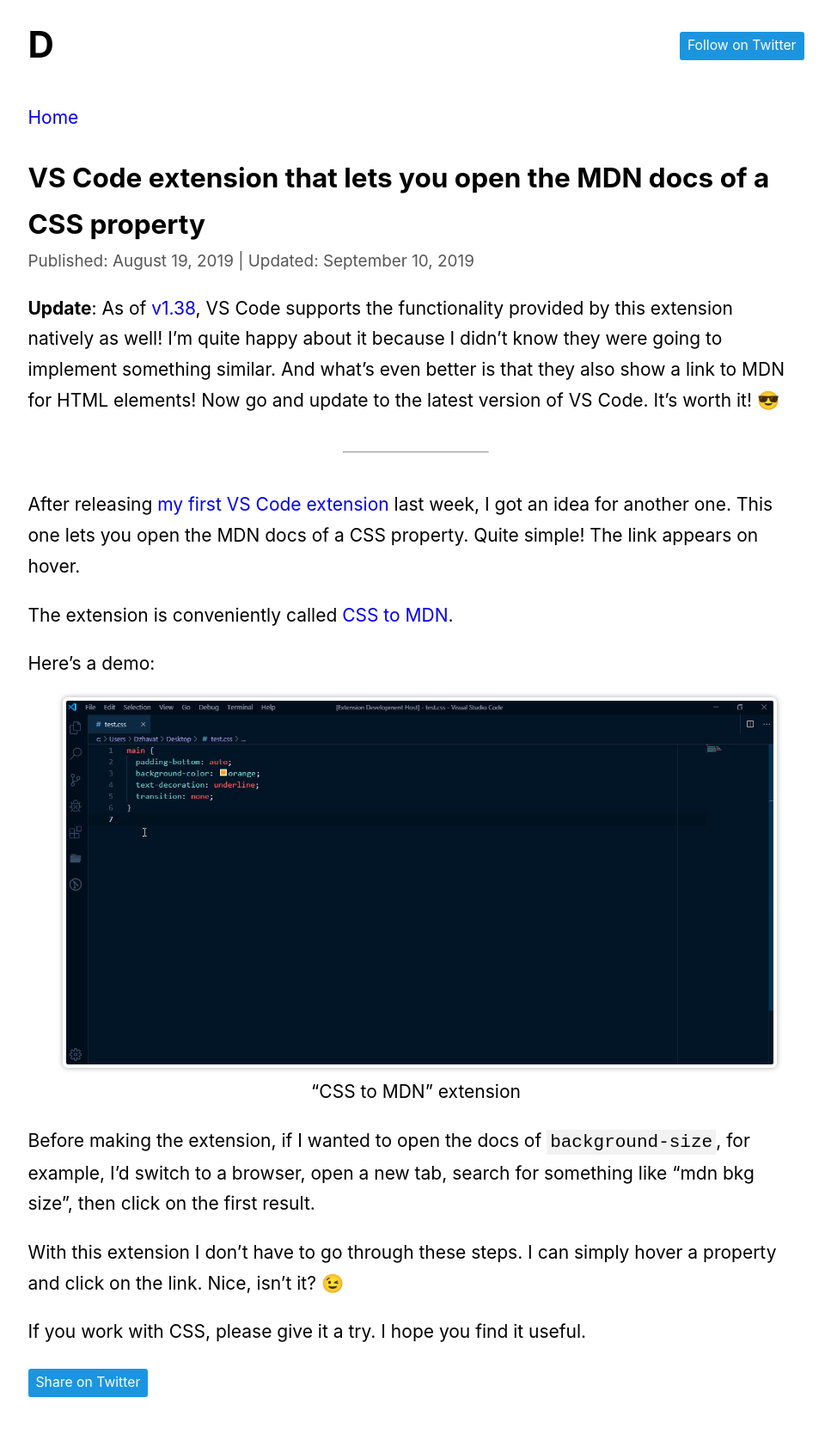
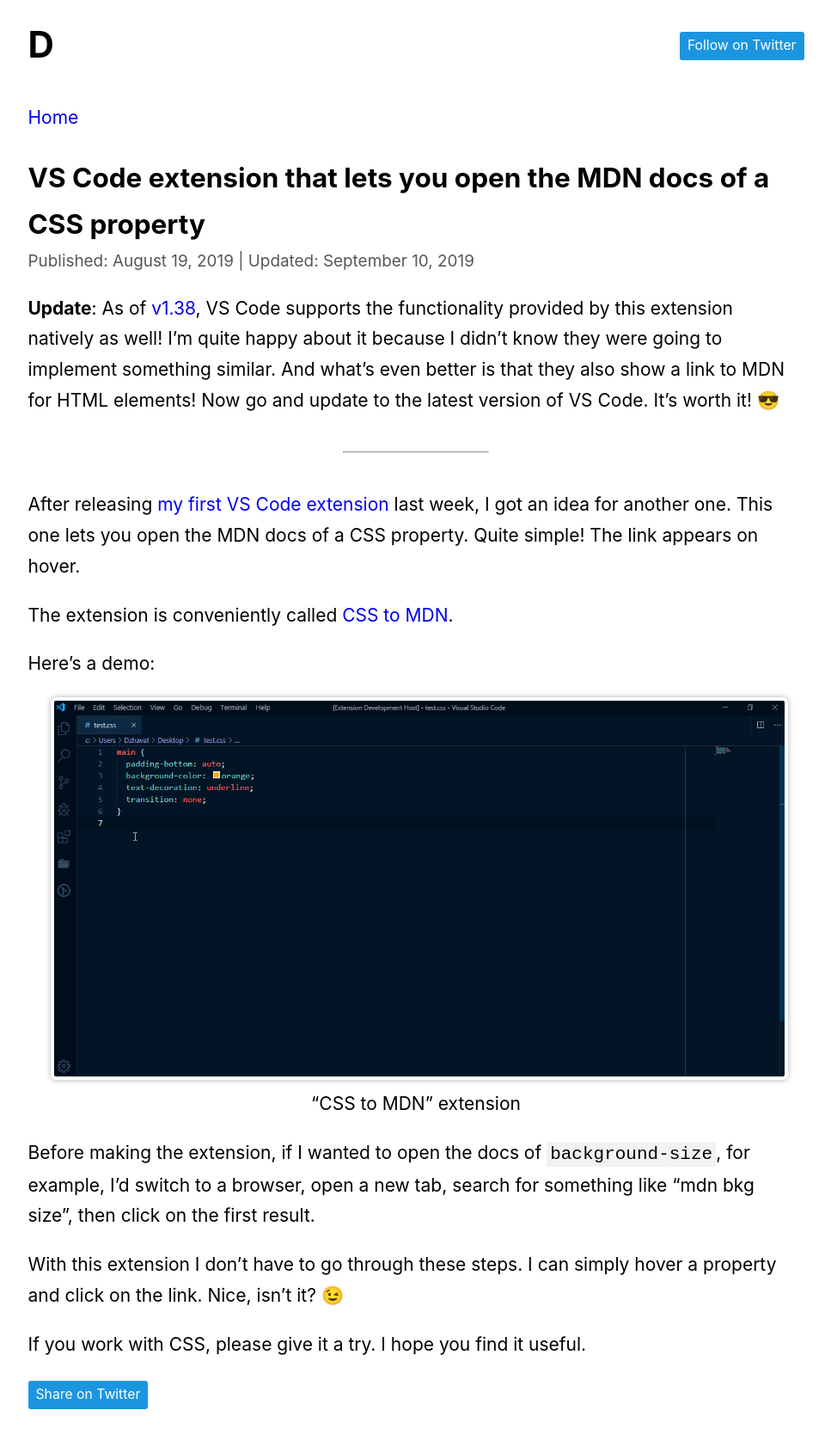
Before and after one commit to dzhavat/dzhavat.github.io, a Jekyll site: the page built from _posts/2019-08-19-vs-code-extension-that-lets-you-open-the-mdn-docs-of-a-css-property.md, in a window 1280 px wide. Shown: the whole page at 86% size, without its empty margins (156-1123 px from the left). Built offline with Jekyll 4.4.1, drawn with Linux system fonts in a browser that asks for light colours; our own code applies the rules of GitHub Pages for plain Markdown files.

Commit message:
Adjust margin around figure element

```diff
--- a/assets/css/custom.css
+++ b/assets/css/custom.css
@@ -66,6 +66,8 @@
 }
 
 figure {
+  margin-left: 0;
+  margin-right: 0;
   text-align: center;
 }
 
@@ -218,6 +220,11 @@
     width: 43rem;
   }
 
+  figure {
+    margin-left: 1.25rem;
+    margin-right: 1.25rem;
+  }
+
   .container {
     display: flex;
     flex-direction: row;
```
